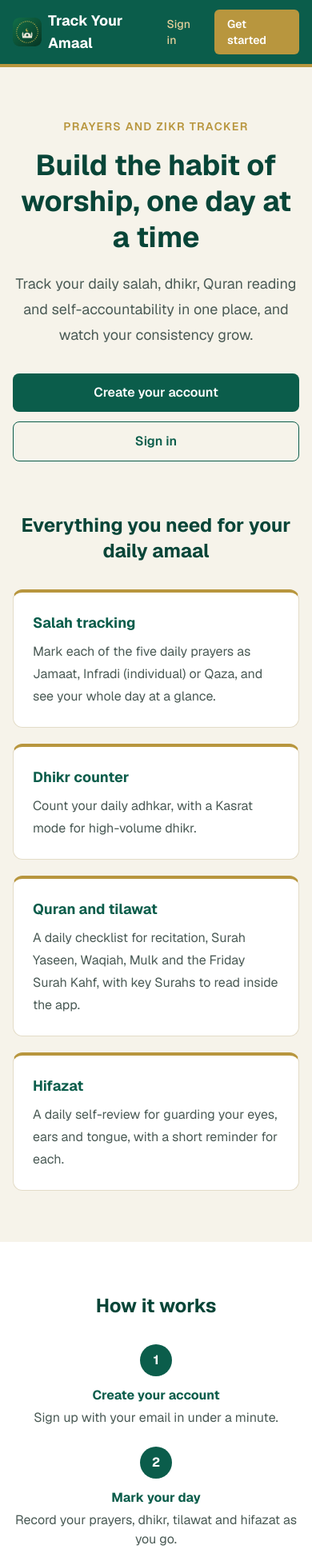
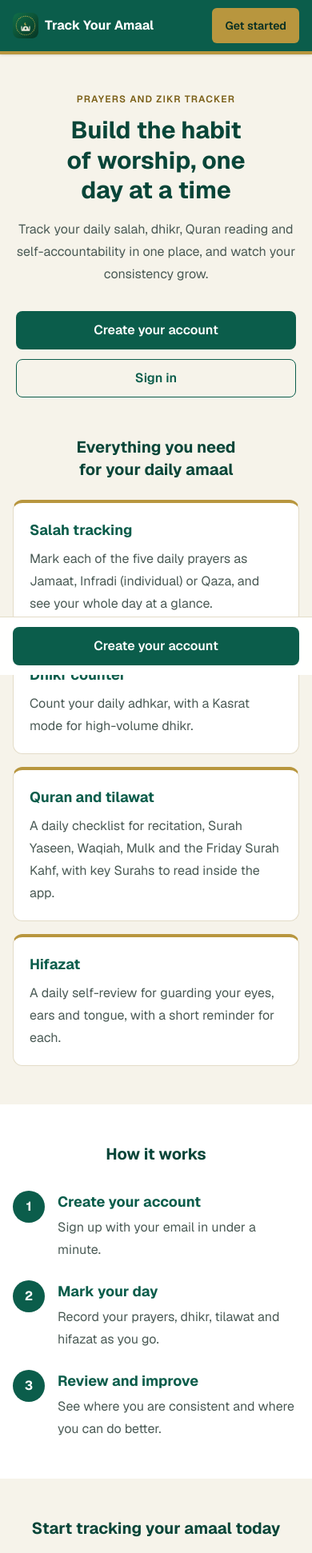
Before and after one commit to maksof-saim/Track-Your-Task, a Next.js app: page / in a window 390 px wide. Shown: the top 1942 px of the page at 80% size. Built offline with nearby package versions, Linux system fonts and the light colour scheme; no server answers.

Commit message:
Make landing page fully responsive and mobile-first

```diff
--- a/src/app/(marketing)/page.tsx
+++ b/src/app/(marketing)/page.tsx
@@ -1,4 +1,4 @@
-import type { Metadata } from "next";
+import type { Metadata, Viewport } from "next";
 import Image from "next/image";
 import Link from "next/link";
 
@@ -21,6 +21,13 @@ export const metadata: Metadata = {
     },
     twitter: { card: "summary", title: TITLE, description: DESCRIPTION },
 };
+
+export const viewport: Viewport = {
+    themeColor: "#0b5d4b",
+};
+
+const focusRing =
+    "focus-visible:outline-none focus-visible:ring-2 focus-visible:ring-[#b8963e] focus-visible:ring-offset-2";
 
 const features = [
     {
@@ -49,20 +56,36 @@ const steps = [
 
 export default function LandingPage() {
     return (
-        <div className="min-h-screen bg-[#f6f3ea] text-[#23302c]">
-            <header className="bg-[#0b5d4b]">
-                <div className="mx-auto flex max-w-5xl items-center justify-between px-4 py-3">
-                    <Link href="/" className="flex items-center gap-2">
-                        <Image src="/icon-192.png" alt="" width={36} height={36} className="rounded-lg" />
-                        <span className="text-lg font-bold text-white">Track Your Amaal</span>
+        <div className="min-h-screen overflow-x-clip bg-[#f6f3ea] pb-24 text-[#23302c] sm:pb-0">
+            <header className="sticky top-0 z-30 bg-[#0b5d4b] shadow-sm">
+                <div className="mx-auto flex max-w-5xl items-center justify-between gap-3 px-4 py-2.5 sm:py-3">
+                    <Link
+                        href="/"
+                        aria-label="Track Your Amaal home"
+                        className={`flex min-w-0 items-center gap-2 rounded-md ${focusRing}`}
+                    >
+                        <Image
+                            src="/icon-192.png"
+                            alt=""
+                            width={36}
+                            height={36}
+                            priority
+                            className="h-8 w-8 shrink-0 rounded-lg sm:h-9 sm:w-9"
+                        />
+                        <span className="truncate text-base font-bold text-white sm:text-lg">
+                            Track Your Amaal
+                        </span>
                     </Link>
-                    <nav className="flex items-center gap-4">
-                        <Link href="/login" className="text-sm font-medium text-[#e3cf9a] hover:text-white">
+                    <nav aria-label="Main" className="flex shrink-0 items-center gap-1 sm:gap-3">
+                        <Link
+                            href="/login"
+                            className={`hidden min-h-11 items-center rounded-md px-3 text-sm font-medium text-[#e3cf9a] hover:text-white min-[420px]:inline-flex ${focusRing}`}
+                        >
                             Sign in
                         </Link>
                         <Link
                             href="/register"
-                            className="rounded-md bg-[#b8963e] px-4 py-2 text-sm font-semibold text-white hover:bg-[#a38535]"
+                            className={`inline-flex min-h-11 items-center rounded-md bg-[#b8963e] px-4 text-sm font-semibold text-[#062e24] hover:bg-[#c9a74f] ${focusRing}`}
                         >
                             Get started
                         </Link>
@@ -72,84 +95,112 @@ export default function LandingPage() {
             </header>
 
             <main>
-                <section className="mx-auto max-w-3xl px-4 py-16 text-center sm:py-24">
-                    <p className="mb-4 text-sm font-semibold uppercase tracking-widest text-[#b8963e]">
+                <section className="mx-auto max-w-3xl px-5 pb-12 pt-12 text-center sm:px-6 sm:pb-20 sm:pt-20">
+                    <p className="mb-3 text-xs font-semibold uppercase tracking-widest text-[#7a5f17] sm:text-sm">
                         Prayers and zikr tracker
                     </p>
-                    <h1 className="text-4xl font-bold leading-tight text-[#084538] sm:text-5xl">
+                    <h1 className="text-balance text-3xl font-bold leading-tight text-[#084538] sm:text-4xl md:text-5xl">
                         Build the habit of worship, one day at a time
                     </h1>
-                    <p className="mx-auto mt-5 max-w-2xl text-lg leading-8 text-[#4a5a55]">
+                    <p className="mx-auto mt-4 max-w-xl text-base leading-7 text-[#4a5a55] sm:mt-5 sm:text-lg sm:leading-8">
                         Track your daily salah, dhikr, Quran reading and self-accountability in one place, and
                         watch your consistency grow.
                     </p>
-                    <div className="mt-8 flex flex-col items-center justify-center gap-3 sm:flex-row">
+                    <div className="mt-8 flex flex-col gap-3 sm:flex-row sm:justify-center">
                         <Link
                             href="/register"
-                            className="w-full rounded-lg bg-[#0b5d4b] px-8 py-3 text-base font-semibold text-white hover:bg-[#084538] sm:w-auto"
+                            className={`inline-flex min-h-12 items-center justify-center rounded-lg bg-[#0b5d4b] px-8 text-base font-semibold text-white hover:bg-[#084538] ${focusRing}`}
                         >
                             Create your account
                         </Link>
                         <Link
                             href="/login"
-                            className="w-full rounded-lg border border-[#0b5d4b] px-8 py-3 text-base font-semibold text-[#0b5d4b] hover:bg-white sm:w-auto"
+                            className={`inline-flex min-h-12 items-center justify-center rounded-lg border border-[#0b5d4b] px-8 text-base font-semibold text-[#0b5d4b] hover:bg-white ${focusRing}`}
                         >
                             Sign in
                         </Link>
                     </div>
                 </section>
 
-                <section className="mx-auto max-w-5xl px-4 pb-16">
-                    <h2 className="mb-8 text-center text-2xl font-bold text-[#084538]">
+                <section id="features" className="mx-auto max-w-5xl px-4 pb-12 sm:px-6 sm:pb-16">
+                    <h2 className="mb-6 text-balance text-center text-xl font-bold text-[#084538] sm:mb-8 sm:text-2xl">
                         Everything you need for your daily amaal
                     </h2>
-                    <div className="grid gap-5 sm:grid-cols-2">
+                    <div className="grid gap-4 sm:grid-cols-2 lg:grid-cols-4 lg:gap-5">
                         {features.map((feature) => (
                             <article
                                 key={feature.title}
-                                className="rounded-xl border border-[#e3dcc8] border-t-4 border-t-[#b8963e] bg-white p-6"
+                                className="rounded-xl border border-[#e3dcc8] border-t-4 border-t-[#b8963e] bg-white p-5 sm:p-6"
                             >
                                 <h3 className="mb-2 text-lg font-bold text-[#0b5d4b]">{feature.title}</h3>
-                                <p className="leading-7 text-[#4a5a55]">{feature.text}</p>
+                                <p className="text-base leading-7 text-[#4a5a55]">{feature.text}</p>
                             </article>
                         ))}
                     </div>
                 </section>
 
-                <section className="bg-white py-16">
-                    <div className="mx-auto max-w-5xl px-4">
-                        <h2 className="mb-8 text-center text-2xl font-bold text-[#084538]">How it works</h2>
-                        <ol className="grid gap-6 sm:grid-cols-3">
+                <section className="bg-white px-4 py-12 sm:px-6 sm:py-16">
+                    <div className="mx-auto max-w-5xl">
+                        <h2 className="mb-8 text-center text-xl font-bold text-[#084538] sm:text-2xl">
+                            How it works
+                        </h2>
+                        <ol className="space-y-6 sm:grid sm:grid-cols-3 sm:gap-6 sm:space-y-0">
                             {steps.map((step, index) => (
-                                <li key={step.title} className="text-center">
-                                    <span className="mx-auto mb-3 flex h-10 w-10 items-center justify-center rounded-full bg-[#0b5d4b] font-bold text-white">
+                                <li
+                                    key={step.title}
+                                    className="flex items-start gap-4 sm:flex-col sm:items-center sm:text-center"
+                                >
+                                    <span className="flex h-10 w-10 shrink-0 items-center justify-center rounded-full bg-[#0b5d4b] font-bold text-white">
                                         {index + 1}
                                     </span>
-                                    <h3 className="mb-1 font-bold text-[#0b5d4b]">{step.title}</h3>
-                                    <p className="text-[#4a5a55]">{step.text}</p>
+                                    <div>
+                                        <h3 className="mb-1 text-lg font-bold text-[#0b5d4b]">{step.title}</h3>
+                                        <p className="text-base leading-7 text-[#4a5a55]">{step.text}</p>
+                                    </div>
                                 </li>
                             ))}
                         </ol>
                     </div>
                 </section>
 
-                <section className="mx-auto max-w-3xl px-4 py-16 text-center">
-                    <h2 className="text-2xl font-bold text-[#084538]">Start tracking your amaal today</h2>
-                    <p className="mt-3 text-[#4a5a55]">
+                <section className="mx-auto max-w-3xl px-5 py-12 text-center sm:px-6 sm:py-16">
+                    <h2 className="text-balance text-xl font-bold text-[#084538] sm:text-2xl">
+                        Start tracking your amaal today
+                    </h2>
+                    <p className="mt-3 text-base leading-7 text-[#4a5a55]">
                         Small, consistent deeds are beloved to Allah. Make them easy to see and easy to keep.
                     </p>
                     <Link
                         href="/register"
-                        className="mt-6 inline-block rounded-lg bg-[#0b5d4b] px-8 py-3 text-base font-semibold text-white hover:bg-[#084538]"
+                        className={`mt-6 inline-flex min-h-12 w-full max-w-xs items-center justify-center rounded-lg bg-[#0b5d4b] px-8 text-base font-semibold text-white hover:bg-[#084538] ${focusRing}`}
                     >
                         Get started
                     </Link>
                 </section>
             </main>
 
-            <footer className="bg-[#084538] py-6 text-center text-sm text-[#e3cf9a]">
-                <p>Track Your Amaal &middot; Track your daily prayers and zikr</p>
+            <footer className="bg-[#084538] px-5 py-8 text-center text-sm text-[#e3cf9a]">
+                <p className="text-base font-semibold text-white">Track Your Amaal</p>
+                <p className="mt-1">Track your daily prayers and zikr</p>
+                <nav aria-label="Footer" className="mt-3 flex justify-center gap-6">
+                    <Link href="/login" className={`inline-flex min-h-11 items-center rounded-md hover:text-white ${focusRing}`}>
+                        Sign in
+                    </Link>
+                    <Link href="/register" className={`inline-flex min-h-11 items-center rounded-md hover:text-white ${focusRing}`}>
+                        Create account
+                    </Link>
+                </nav>
+                <p className="mt-3 text-xs opacity-80">&copy; {new Date().getFullYear()} Track Your Amaal</p>
             </footer>
+
+            <div className="fixed inset-x-0 bottom-0 z-40 border-t border-[#e3dcc8] bg-white/95 px-4 pb-[max(0.75rem,env(safe-area-inset-bottom))] pt-3 backdrop-blur sm:hidden">
+                <Link
+                    href="/register"
+                    className={`inline-flex min-h-12 w-full items-center justify-center rounded-lg bg-[#0b5d4b] text-base font-semibold text-white ${focusRing}`}
+                >
+                    Create your account
+                </Link>
+            </div>
         </div>
     );
 }
```
Also changed, not shown: 1 other file (tests, documents, lock files or other folders).
